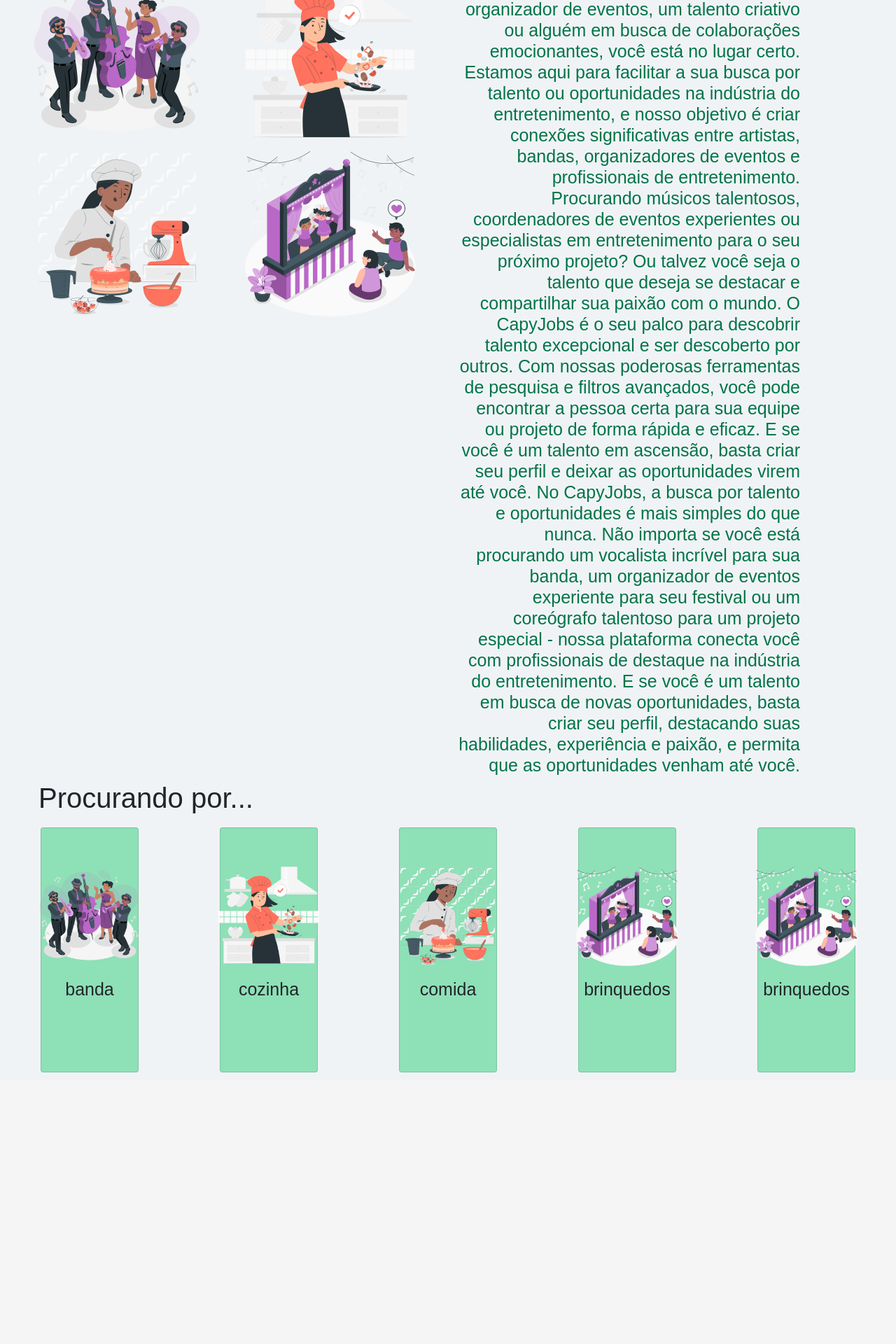
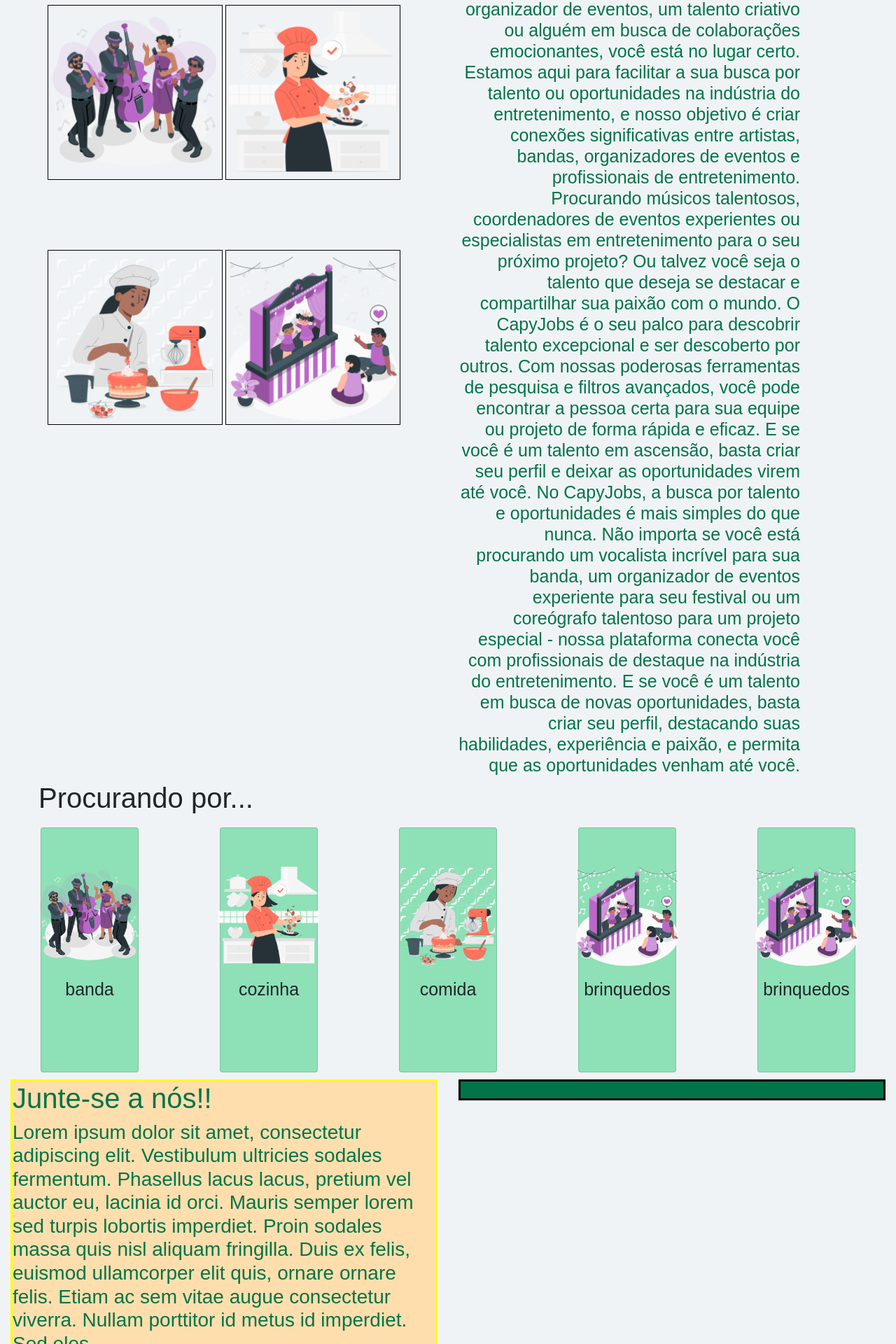
Before and after one commit to Gab0502/CapyJobs, a PHP site: page / in a window 1280 px wide. Shown: the part 720-2640 px from the top of the page at 70% size. Before the commit the page ends 2252 px from the top, so only its background shows below. Run offline with PHP 8.4, Linux system fonts and the light colour scheme.

Commit message:
upgradenew

```diff
--- a/index.html
+++ b/index.html
@@ -160,6 +160,24 @@
         </div>
 
       </div>
+      <div class="container-fluid">
+        <div class="row">
+          <div class="col-xl-6 fonteIndex">
+            <div class="batata">
+              <h1>Junte-se a nós!!</h1>
+              <h3>
+                Lorem ipsum dolor sit amet, consectetur adipiscing elit. Vestibulum ultricies sodales fermentum. Phasellus lacus lacus, pretium vel auctor eu, lacinia id orci. Mauris semper lorem sed turpis lobortis imperdiet. Proin sodales massa quis nisl aliquam fringilla. Duis ex felis, euismod ullamcorper elit quis, ornare ornare felis. Etiam ac sem vitae augue consectetur viverra. Nullam porttitor id metus id imperdiet. Sed eles
+              </h3>
+            </div>
+          </div>
+          <div class="col-xl-6 fonteIndex">
+            <div class="arroz">
+              arroz
+            </div>
+          </div>
+
+        </div>
+      </div>
     </section>
   </main>
 
--- a/style.css
+++ b/style.css
@@ -176,6 +176,7 @@ header {
 
 .box img {
     width: 250px;
+    border: 0.1px solid black;
 
 }
 
@@ -183,6 +184,13 @@ header {
     display: flex;
     justify-content: space-around;
     flex-wrap: wrap;
-
-
+    margin: 50px;
 }
+.arroz{
+    border: solid black;
+    background-color: #027449;
+}
+.batata{
+    border: solid yellow;
+    background-color: #ffdead;
+}
```
